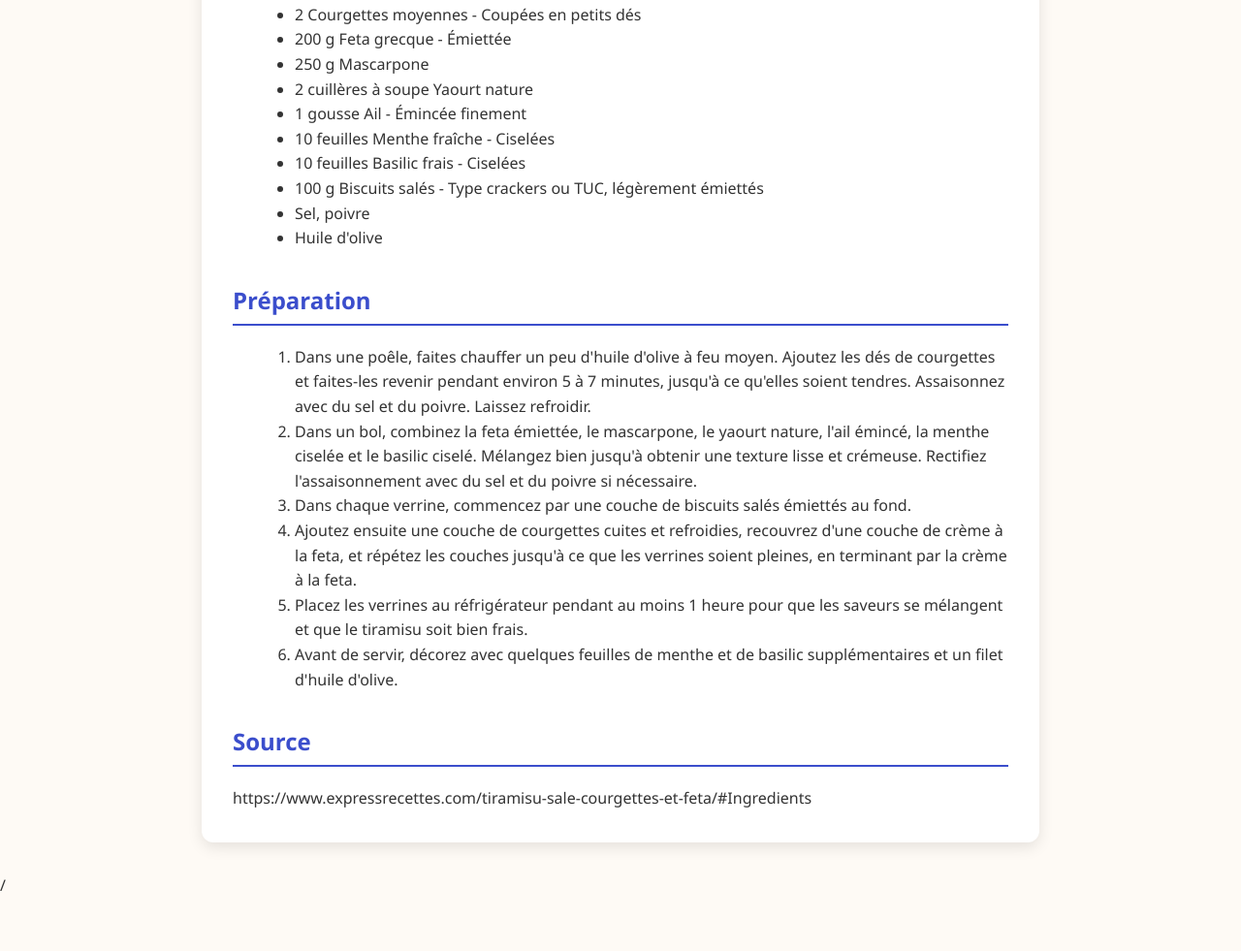
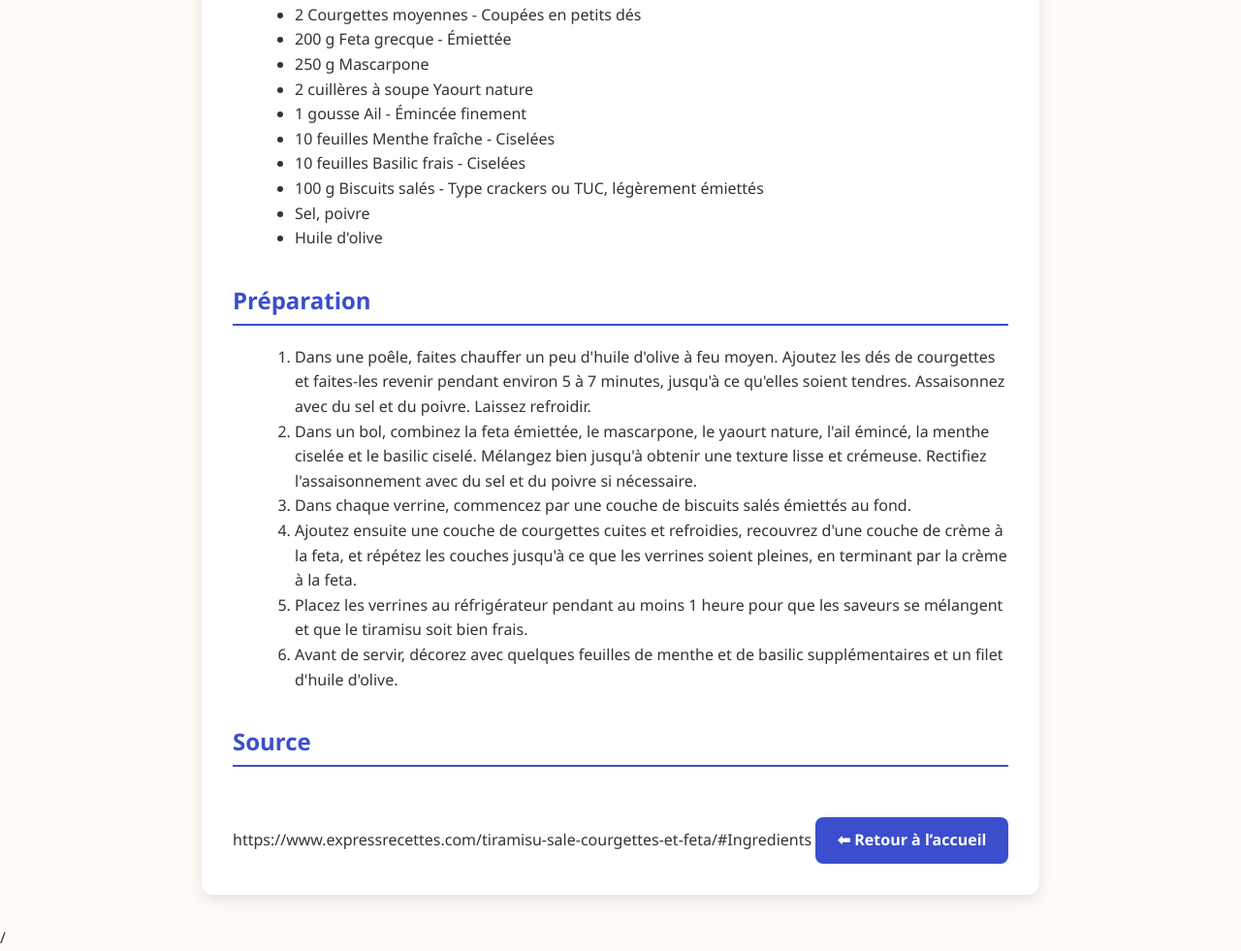
Before and after one commit to AcruxGrint/Recettes, a plain HTML site: page recettes/tiramisu-salé-courgette.html in a window 1280 px wide. Shown: the part 368-1349 px from the top of the page at 97% size. Before the commit the page ends 1294 px from the top, so only its background shows below. Drawn offline with Linux system fonts and the light colour scheme.

Commit message:
Update tiramisu-salé-courgette.html

```diff
--- a/recettes/tiramisu-salé-courgette.html
+++ b/recettes/tiramisu-salé-courgette.html
@@ -104,6 +104,7 @@
     <h2>Source</h2>
     <p2>https://www.expressrecettes.com/tiramisu-sale-courgettes-et-feta/#Ingredients</p2>
 
+    <a href="/Recettes/" class="btn-retour">⬅ Retour à l’accueil</a>
   </main>
 
 </body>
```
